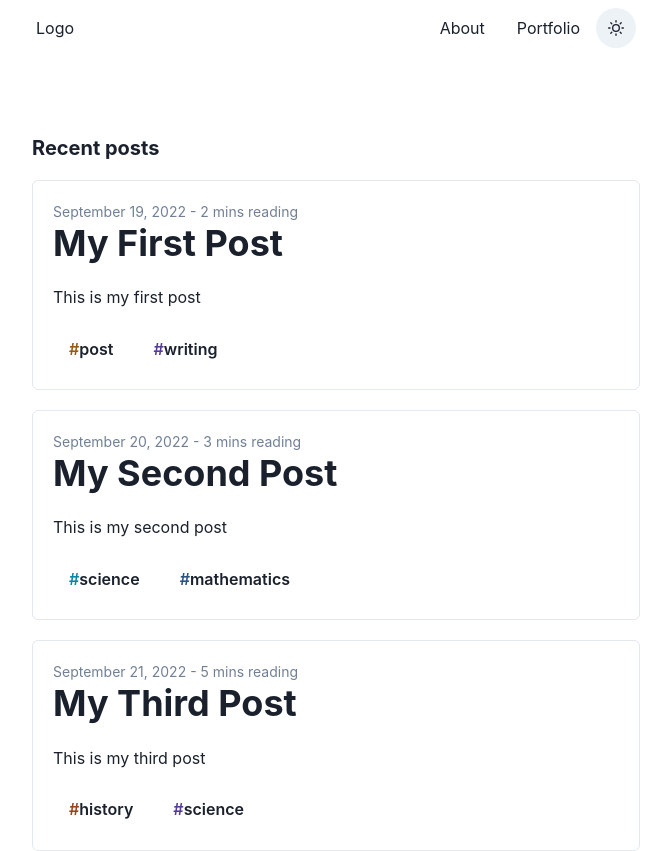
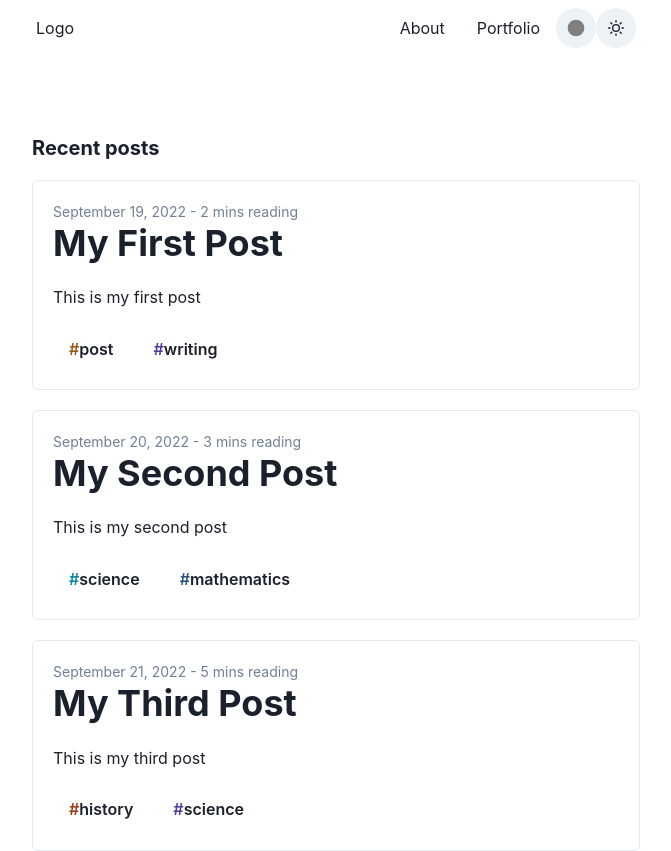
Before and after one commit to bsraya/bsraya, a Next.js app: page / in a window 1280 px wide. Shown: the top 851 px of the page, without its empty margins (304-975 px from the left). Built offline with nearby package versions, Linux system fonts and the light colour scheme; a small style sheet from the web is missing.

Commit message:
chore: include accent button, but not done yet

```diff
--- /dev/null
+++ b/components/Accent.tsx
@@ -0,0 +1,28 @@
+import { IconButton } from "@chakra-ui/react"
+import { useCallback, useState } from "react"
+// create an element that changes color whenever pressed
+export default function AccentPicker(): JSX.Element {
+  const colors = ['gray', 'red', 'orange', 'yellow', 'green', 'teal', 'blue', 'cyan', 'purple', 'pink']
+  const [accentColor, setAccentColor] = useState(colors[0])
+
+  const handleClick = useCallback(() => {
+    const index = colors.indexOf(accentColor)
+    const nextIndex = index + 1 === colors.length ? 0 : index + 1
+    setAccentColor(colors[nextIndex])
+  } , [accentColor, colors])
+
+  return (
+    <>
+      <IconButton
+        aria-label="Accent color"
+        isRound
+        icon={
+          <svg viewBox="0 0 24 24" width={20} height={20} fill={accentColor}>
+            <circle cx="12" cy="12" r="10" />
+          </svg>
+        }
+        onMouseDown={handleClick}
+      />
+    </>
+  )
+}
--- a/components/Navbar.tsx
+++ b/components/Navbar.tsx
@@ -16,6 +16,7 @@ import Navlink from './Navlink'
 import Link from 'next/link'
 import styled from '@emotion/styled'
 import Switch from './Switch'
+import Accent from './Accent'
 
 export default function Navigation(): JSX.Element {
     const Navbar = styled(Box)`
@@ -54,6 +55,7 @@ export default function Navigation(): JSX.Element {
                         <Navlink href="/about">About</Navlink>
                         <Navlink href="/portfolio">Portfolio</Navlink>
                     </Flex>
+                    <Accent />
                     <Switch />
                     <Menu>
                         <MenuButton
```
